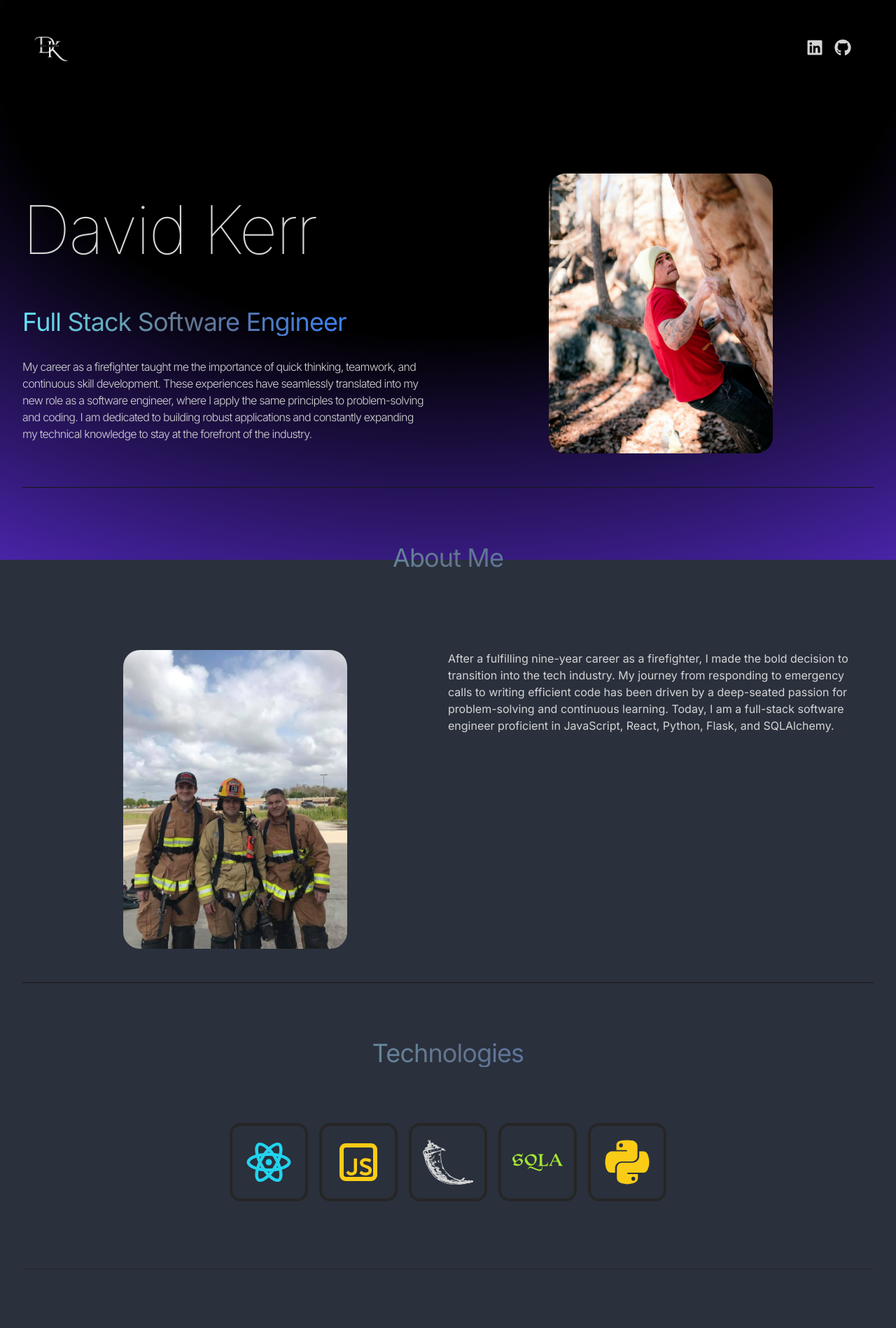
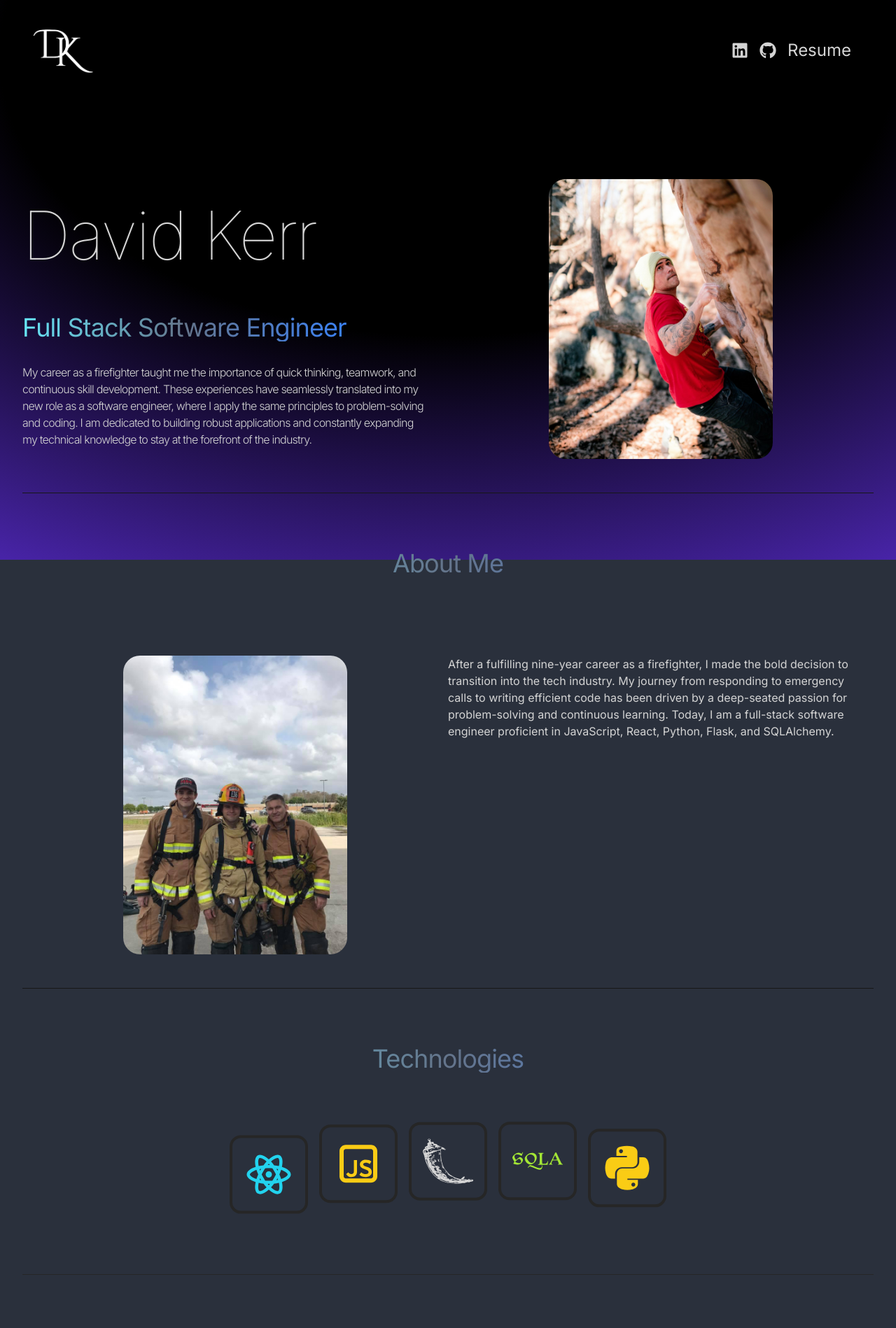
Before and after one commit to Dkerr2061/personal-portfolio, a React (Vite) app: page / in a window 1280 px wide. Shown: the top 1898 px of the page at 70% size. Built offline with nearby package versions, Linux system fonts and the light colour scheme.

Commit message:
Added Resume and framer

```diff
--- a/package.json
+++ b/package.json
@@ -12,6 +12,7 @@
   "dependencies": {
     "@headlessui/react": "^2.0.4",
     "@heroicons/react": "^2.1.4",
+    "framer-motion": "^11.2.11",
     "react": "^18.2.0",
     "react-dom": "^18.2.0",
     "react-icons": "^5.2.1",
--- a/src/App.jsx
+++ b/src/App.jsx
@@ -1,13 +1,13 @@
 import { Route, Routes } from "react-router-dom";
 import "./index.css";
 import Resume from "./Pages/Resume";
-import Home from "./Pages/Home";
 import NavBar from "./Components/NavBar";
 import Projects from "./Components/Projects";
 import Hero from "./Components/Hero";
 import About from "./Components/About";
 import Technologies from "./Components/Technologies";
 import Contact from "./Components/Contact";
+import ContactForm from "./Pages/ContactForm";
 
 function App() {
   return (
@@ -17,21 +17,31 @@ function App() {
       </div>
       <div className="container mx-auto px-8">
         <NavBar />
-        <Hero />
+        <Routes>
+          <Route path="/" element={<HomePage />} />
+          <Route path="/resume" element={<Resume />} />
+          <Route path="/contact" element={<ContactForm />} />
+        </Routes>
+        {/* <Hero />
         <About />
         <Technologies />
         <Projects />
-        <Contact />
+        <Contact /> */}
       </div>
-
-      <Routes>
-        <Route path="/" element={<Home />} />
-        <Route path="/resume" element={<Resume />} />
-        <Route path="/projects" element={<Projects />} />
-        <Route path="/contact" element={<Contact />} />
-      </Routes>
     </div>
   );
 }
 
+function HomePage() {
+  return (
+    <>
+      <Hero />
+      <About />
+      <Technologies />
+      <Projects />
+      <Contact />
+    </>
+  );
+}
+
 export default App;
--- a/src/Components/Contact.jsx
+++ b/src/Components/Contact.jsx
@@ -1,17 +1,35 @@
+import { useNavigate } from "react-router-dom";
+import { motion } from "framer-motion";
+
 function Contact() {
+  const navigate = useNavigate();
+
+  function toContactForm() {
+    navigate("/contact");
+  }
   return (
     <div className="border-b border-neutral-900 pb-20">
-      <h2 className="my-10 bg-gradient-to-r from-cyan-300 via-slate-500 to-blue-500 bg-clip-text text-4xl tracking-tight text-transparent text-center">
+      <motion.h2
+        whileInView={{ opacity: 1, y: 0 }}
+        initial={{ opacity: 0, y: -100 }}
+        transition={{ duration: 1 }}
+        className="my-10 bg-gradient-to-r from-cyan-300 via-slate-500 to-blue-500 bg-clip-text text-4xl tracking-tight text-transparent text-center"
+      >
         Get in Touch
-      </h2>
-      <div className="text-center tracking-tighter">
-        <h6 className="mb-2 font-semibold">Email:</h6>
-        <p className="mb-4 text-neutral-400">dkerr2061@gmail.com</p>
-      </div>
-      <div className="text-center tracking-tighter">
-        <h6 className="mb-2 font-semibold">Phone Number</h6>
-        <p className="mb-4 text-neutral-400">407-937-8446</p>
-      </div>
+      </motion.h2>
+      <motion.div
+        initial={{ scale: 0 }}
+        animate={{ scale: 1 }}
+        transition={{ duration: 1.5 }}
+        className="mt-2 flex items-center justify-center"
+      >
+        <button
+          className="rounded bg-neutral-900 px-3 py-2 text-2xl font-medium text-cyan-500 hover:bg-transparent hover:border-cyan-500 border-2 border-transparent"
+          onClick={toContactForm}
+        >
+          Contact Me!
+        </button>
+      </motion.div>
     </div>
   );
 }
--- a/src/Components/Hero.jsx
+++ b/src/Components/Hero.jsx
@@ -1,16 +1,45 @@
+import { delay, motion } from "framer-motion";
+
+const container = (delay) => ({
+  hidden: { x: -100, opacity: 0 },
+  visible: {
+    x: 0,
+    opacity: 1,
+    transition: {
+      duration: 0.5,
+      delay: delay,
+    },
+  },
+});
+
 function Hero() {
   return (
     <div className="border-b border-neutral-900 pb-4 lg:mb-35">
       <div className="flex flex-wrap">
         <div className="w-full lg:w-1/2">
           <div className="flex flex-col items-center lg:items-start">
-            <h1 className="pb-16 text-6xl font-thin tracking-tight lg:mt-16 lg:text-8xl">
+            <motion.h1
+              variants={container(0)}
+              initial="hidden"
+              animate="visible"
+              className="pb-16 text-6xl font-thin tracking-tight lg:mt-16 lg:text-8xl"
+            >
               David Kerr
-            </h1>
-            <span className="bg-gradient-to-r from-cyan-300 via-slate-500 to-blue-500 bg-clip-text text-4xl tracking-tight text-transparent">
+            </motion.h1>
+            <motion.span
+              className="bg-gradient-to-r from-cyan-300 via-slate-500 to-blue-500 bg-clip-text text-4xl tracking-tight text-transparent"
+              variants={container(0.5)}
+              initial="hidden"
+              animate="visible"
+            >
               Full Stack Software Engineer
-            </span>
-            <p className="my-2 max-w-xl py-6 font-light tracking-tighter">
+            </motion.span>
+            <motion.p
+              className="my-2 max-w-xl py-6 font-light tracking-tighter"
+              variants={container(1)}
+              initial="hidden"
+              animate="visible"
+            >
               My career as a firefighter taught me the importance of quick
               thinking, teamwork, and continuous skill development. These
               experiences have seamlessly translated into my new role as a
@@ -18,12 +47,15 @@ function Hero() {
               problem-solving and coding. I am dedicated to building robust
               applications and constantly expanding my technical knowledge to
               stay at the forefront of the industry.
-            </p>
+            </motion.p>
           </div>
         </div>
         <div className="w-full lg:w-1/2 lg:p-8">
           <div className="flex justify-center">
-            <img
+            <motion.img
+              initial={{ x: 100, opacity: 0 }}
+              animate={{ x: 0, opacity: 1 }}
+              transition={{ duration: 1, delay: 1.2 }}
               src="./Images/Linkedin.JPG"
               alt="David Kerr"
               className="h-full w-80 rounded-3xl"
--- a/src/Components/NavBar.jsx
+++ b/src/Components/NavBar.jsx
@@ -6,11 +6,13 @@ function NavBar() {
   return (
     <nav className="mb-20 flex items-center justify-between py-6">
       <div className="flex flex-shrink-0 items-center">
-        <img
-          src="./Images/weblogo.png"
-          alt="David Kerr"
-          className="mx-2 w-16"
-        />
+        <NavLink to="/">
+          <img
+            src="./Images/cleanlogo.png"
+            alt="David Kerr"
+            className="mx-2 w-24"
+          />
+        </NavLink>
       </div>
       <div className="m-8 flex items-center justify-center gap-4 text-2xl">
         <a
@@ -27,6 +29,7 @@ function NavBar() {
         >
           <FaGithub />
         </a>
+        <NavLink to="/resume">Resume</NavLink>
       </div>
     </nav>
   );
--- a/src/Components/Technologies.jsx
+++ b/src/Components/Technologies.jsx
@@ -3,31 +3,78 @@ import { RiJavascriptLine } from "react-icons/ri";
 import { FaPython } from "react-icons/fa";
 import { SiFlask } from "react-icons/si";
 import { SiSqlalchemy } from "react-icons/si";
+import { animate, motion } from "framer-motion";
 
 function Technologies() {
+  const iconVariants = (duration) => ({
+    initial: { y: -10 },
+    animate: {
+      y: [10, -10],
+      transition: {
+        duration: duration,
+        ease: "linear",
+        repeat: Infinity,
+        repeatType: "reverse",
+      },
+    },
+  });
   return (
     <div className="border-b border-neutral-800 pb-24">
-      <h2 className="my-20 bg-gradient-to-r from-cyan-300 via-slate-500 to-blue-500 bg-clip-text text-4xl tracking-tight text-transparent text-center">
+      <motion.h2
+        whileInView={{ opacity: 1, y: 0 }}
+        initial={{ opacity: 0, y: -100 }}
+        transition={{ duration: 1.5 }}
+        className="my-20 bg-gradient-to-r from-cyan-300 via-slate-500 to-blue-500 bg-clip-text text-4xl tracking-tight text-transparent text-center"
+      >
         Technologies
-      </h2>
-      <div className="flex flex-wrap items-center justify-center gap-4">
-        <div className="rounded-2xl border-4 border-neutral-800 p-4">
+      </motion.h2>
+      <motion.div
+        whileInView={{ opacity: 1, x: 0 }}
+        initial={{ opacity: 0, x: -100 }}
+        transition={{ duration: 1.5 }}
+        className="flex flex-wrap items-center justify-center gap-4"
+      >
+        <motion.div
+          variants={iconVariants(3)}
+          initial="initial"
+          animate="animate"
+          className="rounded-2xl border-4 border-neutral-800 p-4"
+        >
           <RiReactjsLine className="text-7xl text-cyan-400" />
-        </div>
-        <div className="rounded-2xl border-4 border-neutral-800 p-4">
+        </motion.div>
+        <motion.div
+          variants={iconVariants(5)}
+          initial="initial"
+          animate="animate"
+          className="rounded-2xl border-4 border-neutral-800 p-4"
+        >
           <RiJavascriptLine className="text-7xl text-yellow-400" />
-        </div>
-
-        <div className="rounded-2xl border-4 border-neutral-800 p-4">
+        </motion.div>
+        <motion.div
+          variants={iconVariants(2)}
+          initial="initial"
+          animate="animate"
+          className="rounded-2xl border-4 border-neutral-800 p-4"
+        >
           <SiFlask className="text-7xl" />
-        </div>
-        <div className="rounded-2xl border-4 border-neutral-800 p-4">
+        </motion.div>
+        <motion.div
+          variants={iconVariants(6)}
+          initial="initial"
+          animate="animate"
+          className="rounded-2xl border-4 border-neutral-800 p-4"
+        >
           <SiSqlalchemy className="text-7xl text-lime-400" />
-        </div>
-        <div className="rounded-2xl border-4 border-neutral-800 p-4">
+        </motion.div>
+        <motion.div
+          variants={iconVariants(4)}
+          initial="initial"
+          animate="animate"
+          className="rounded-2xl border-4 border-neutral-800 p-4"
+        >
           <FaPython className="text-7xl text-yellow-400" />
-        </div>
-      </div>
+        </motion.div>
+      </motion.div>
     </div>
   );
 }
--- /dev/null
+++ b/src/Pages/ContactForm.jsx
@@ -0,0 +1,5 @@
+function ContactForm() {
+  return <h1>Contact Form</h1>;
+}
+
+export default ContactForm;
--- a/src/Pages/Home.jsx
+++ /dev/null
@@ -1,5 +0,0 @@
-function Home() {
-  return <></>;
-}
-
-export default Home;
--- a/src/Pages/Resume.jsx
+++ b/src/Pages/Resume.jsx
@@ -1,11 +1,11 @@
-function Resume(){
-  const pdfURL = './Images/resume.pdf'
+function Resume() {
+  const pdfURL = "./Images/resume.pdf";
 
   return (
-   <div className="h-screen w-screen">
-    <iframe src={pdfURL} className="w-full h-full"/>
-   </div>
-  )
+    <div className="flex items-center justify-center h-screen w-screen">
+      <iframe src={pdfURL} className="w-4/5 h-full" />
+    </div>
+  );
 }
 
-export default Resume
+export default Resume;
```
Also changed, not shown: src/Components/About.jsx (+23 -6 lines), src/Components/Projects.jsx (+23 -7 lines), public/Images/cleanlogo.png (added), 1 other file (tests, documents, lock files or other folders).
